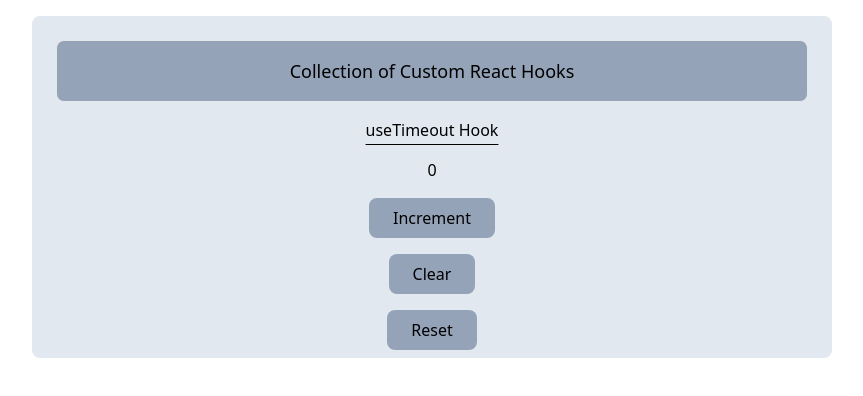
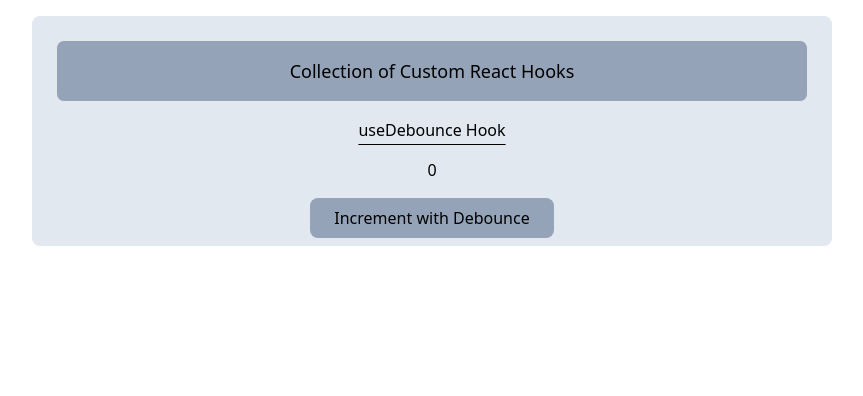
Before and after one commit to manjunathagee/react_hooks, a React (Vite) app: page / in a window 1280 px wide. Shown: the top 396 px of the page, without its empty margins (208-1071 px from the left). Built offline with nearby package versions, Linux system fonts and the light colour scheme.

Commit message:
useDebounce Hook

```diff
--- a/src/App.jsx
+++ b/src/App.jsx
@@ -1,5 +1,6 @@
 // import ToggleComponent from "./components/1-useToggle/ToggleComponent";
-import TimeoutComponent from "./components/2-useTimeout/TimeoutComponent";
+// import TimeoutComponent from "./components/2-useTimeout/TimeoutComponent";
+import DebounceComponent from "./components/3-useDebounce/DebounceComponent";
 
 function App() {
   return (
@@ -8,7 +9,7 @@ function App() {
         Collection of Custom React Hooks
       </div>
       <div className="flex justify-center w-full flex-col items-center gap-4">
-        <TimeoutComponent />
+        <DebounceComponent />
       </div>
     </div>
   );
--- /dev/null
+++ b/src/components/3-useDebounce/DebounceComponent.jsx
@@ -0,0 +1,24 @@
+import React, { useState } from "react";
+import useDebounce from "./useDebounce";
+
+const DebounceComponent = () => {
+  const [count, setCount] = useState(0);
+  useDebounce(() => console.log({ count }), 1000, [count]);
+
+  return (
+    <>
+      <h3 className="underline underline-offset-8 font-medium">
+        useDebounce Hook
+      </h3>
+      <span className="text-medium">{count}</span>
+      <button
+        onClick={() => setCount((c) => c + 1)}
+        className="bg-slate-400 px-6 py-2 rounded-lg"
+      >
+        Increment with Debounce
+      </button>
+    </>
+  );
+};
+
+export default DebounceComponent;
--- /dev/null
+++ b/src/components/3-useDebounce/useDebounce.js
@@ -0,0 +1,19 @@
+/* eslint-disable react-hooks/exhaustive-deps */
+import { useEffect, useRef } from "react";
+
+export default function useDebounce(callback, delay = 300, dependencies = []) {
+  const timerRef = useRef();
+  const callbackRef = useRef(callback);
+
+  useEffect(() => {
+    callbackRef.current = callback;
+  }, [callback]);
+
+  useEffect(() => {
+    timerRef.current = setTimeout(callbackRef.current, delay);
+
+    return () => {
+      timerRef.current && clearTimeout(timerRef.current);
+    };
+  }, dependencies);
+}
```
